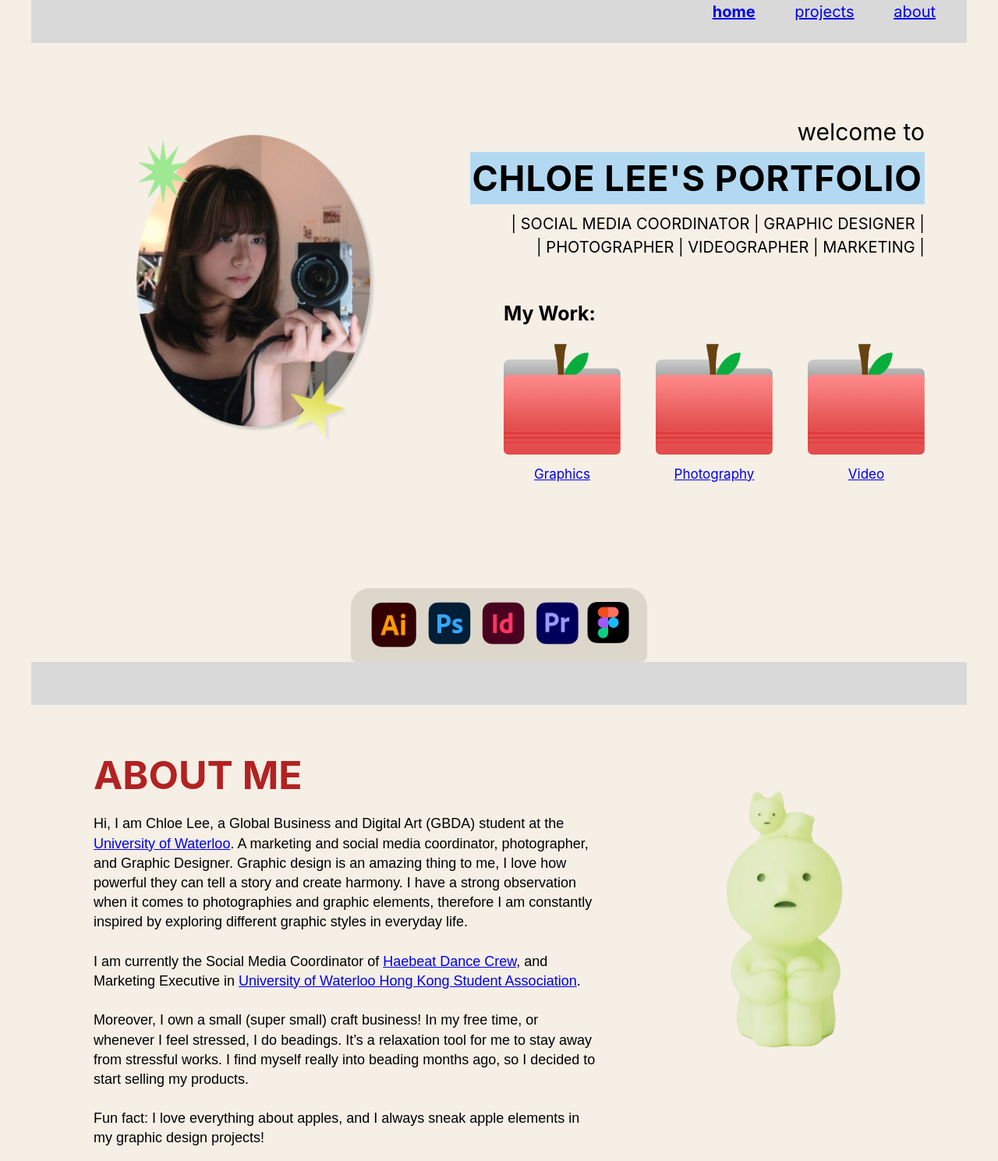
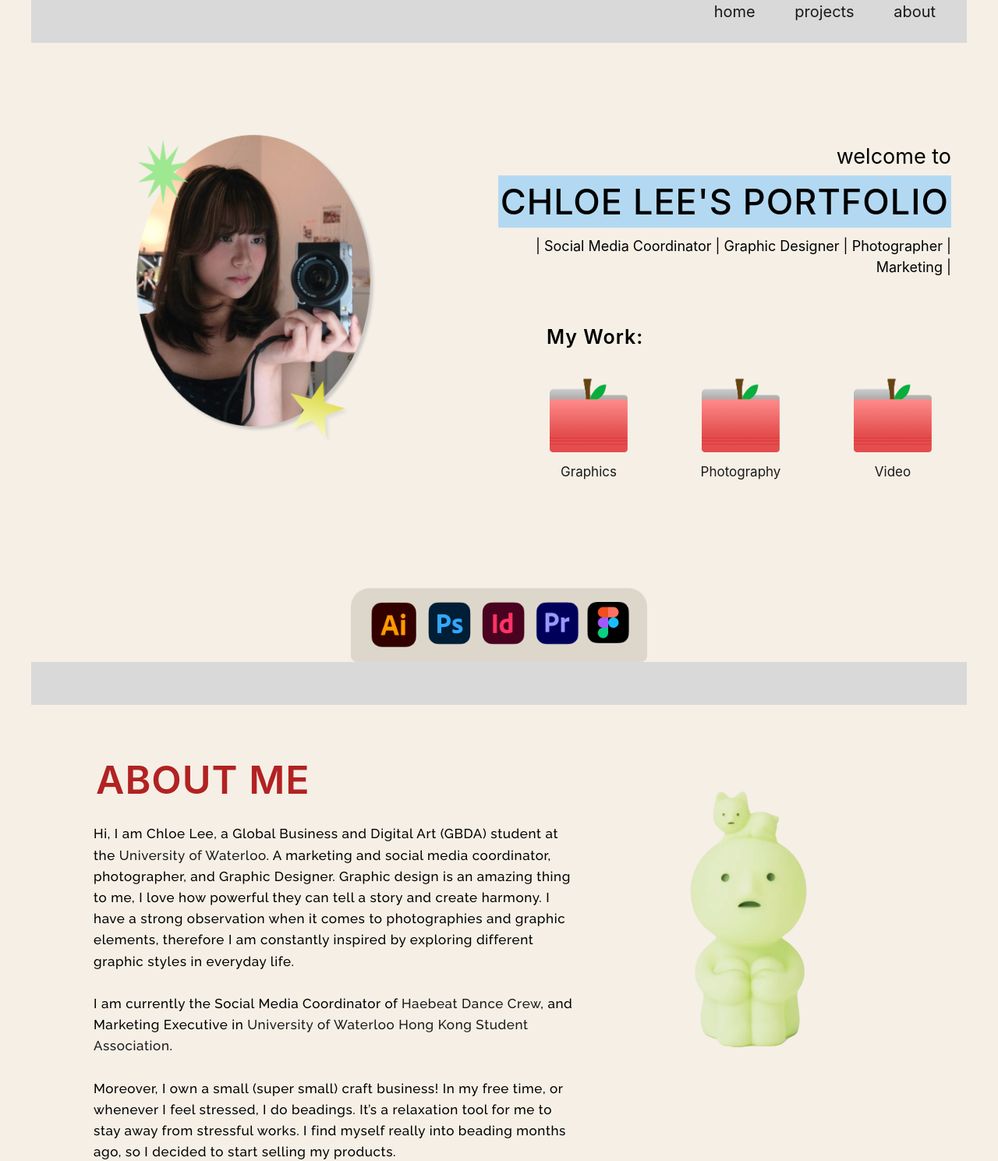
Before and after one commit to chloeleehc/a3-webdesign, a plain HTML site: page index.html in a window 1280 px wide. Shown: the part 25-1514 px from the top of the page at 78% size. Drawn offline with Linux system fonts and the light colour scheme; a web font is replaced by a local one.

Commit message:
( ◕ ◞ ◕ ) auto commit

```diff
--- a/index.html
+++ b/index.html
@@ -3,7 +3,9 @@
 <head>
   <title>Assignment3 Web Design</title>
   <meta charset="utf-8">
-  <link rel="stylesheet" href="https://fonts.googleapis.com/css2?family=Merge+One&display=swap">
+  <link rel="preconnect" href="https://fonts.googleapis.com">
+<link rel="preconnect" href="https://fonts.gstatic.com" crossorigin>
+<link href="https://fonts.googleapis.com/css2?family=Comfortaa:wght@300..700&family=Raleway:ital,wght@0,100..900;1,100..900&display=swap" rel="stylesheet">
   <style>
     body {
       background-color: #F5EFE6;
@@ -15,6 +17,16 @@
     img {
       height: auto;
     }
+
+    a:link, a:visited {
+      color: #1A1A1A;
+      text-decoration: none;
+    }
+
+    a:hover, a:active {
+      color: #B22222;
+    }
+
     .container {
       width: 1200px;
       margin: 0 auto;
@@ -42,8 +54,8 @@
     }
     .hero-section {
       display: grid;
-      grid-template-columns: 30% 65%;
-      gap: 60px;
+      grid-template-columns: 45% 55%;
+      gap: 40px;
       padding: 60px 60px 20px 60px;
       align-items: center;
     }
@@ -52,21 +64,30 @@
     }
 
     .welcome-text {
-      font-size: 30px;
-      margin: 20px 0 8px 0;
+      font-size: 27px;
+      margin: 50px 0 8px 0;
     }
 
     h1 {
       background-color: #B3D9F2;
       display: inline-block;
       font-size: 45px;
+      font-weight: 500;
+      margin: 0 0 12px 0;
+      padding: 6px 3px 6px 3px;
+      letter-spacing: 1px;
+    }
+
+    h2 {
+      font-size: 35px;
+      font-weight: 600;
       margin: 0 0 12px 0;
       padding: 6px 3px 6px 3px;
       letter-spacing: 1px;
     }
 
     .intro {
-      font-size: 20px;
+      font-size: 18px;
       margin-top: -2px;
       line-height: 1.5;
     }
@@ -74,7 +95,7 @@
       font-size: 25px;
       text-align: left;
       width: 540px;
-      margin: 55px 0 20px auto;
+      margin: 55px -24px 30px auto;
     }
 
     .folder-grid {
@@ -121,7 +142,7 @@
       padding: 60px 80px;
       display: grid;
       grid-template-columns: 60% 40%;
-      gap: 50px;
+      gap: 20px;
       align-items: start;
     }
 
@@ -132,10 +153,12 @@
     }
 
     .aboutme-text {
-      font-family: "Merge One", sans-serif;
-      width: 650px;
-      font-size: 18px;
-      line-height: 1.4;
+      font-family: "Raleway", sans-serif;
+      font-weight: 450;
+      width: 100%;
+      letter-spacing: 0.6px;
+      font-size: 17px;
+      line-height: 1.6;
       margin: 0 0 20px 0;
     }
 
@@ -147,21 +170,26 @@
 
     .contact-heading {
       color: #B22222;
-      font-size: 47px;
-      margin: 0 0 10px 0;
+      font-size: 40px;
+      margin: 300px 0 0 0;
       text-align: right;
     }
 
     .contact-box p {
+      font-family: "Raleway", sans-serif;
+      font-weight: 450;
+      width: 100%;
+      letter-spacing: 0.6px;
+      font-size: 20px;
+      line-height: 1.6;
       margin: 5px 0 40px 0;
-      line-height: 1.6;
-      font-size: 20px;
       text-align: right;
 
     }
 
     .smiski-box {
-      text-align: right;
+      width: 400px;
+      max-width: 100%;
     }
   </style>
   </head>
@@ -169,7 +197,7 @@
     <div class="container">
       <nav>
         <ul>
-          <li><a href="#home"><strong>home</strong></a></li>
+          <li><a href="#home">home</a></li>
           <li><a href="#projects">projects</a></li>
           <li><a href="#about">about</a></li>
         </ul>
@@ -183,26 +211,26 @@
           <div class="hero-intro">
             <p class="welcome-text">welcome to</p>
             <h1>CHLOE LEE'S PORTFOLIO</h1>
-            <p class="intro">| SOCIAL MEDIA COORDINATOR | GRAPHIC DESIGNER |<br>| PHOTOGRAPHER | VIDEOGRAPHER | MARKETING |</p>
+            <p class="intro">| Social Media Coordinator | Graphic Designer | Photographer | Marketing |</p>
           </div>
           <h2 id="projects" class="my-work-title">My Work:</h2>
 
           <div class="folder-grid">
             <div class="folder-item">
               <a href="#graphic">
-              <img src="AppleFolder.png" width="150" alt="Graphic Folder">
+              <img src="AppleFolder.png" width="100" alt="Graphic Folder">
               <p>Graphics</p>
               </a>
             </div>
             <div class="folder-item">
               <a href="#photography">
-              <img src="AppleFolder.png" width="150" alt="Photography Folder">
+              <img src="AppleFolder.png" width="100" alt="Photography Folder">
               <p>Photography</p>
               </a>
             </div>
             <div class="folder-item">
               <a href="#Videos">
-              <img src="AppleFolder.png" width="150" alt="Video Folder">
+              <img src="AppleFolder.png" width="100" alt="Video Folder">
               <p>Video</p>
               </a>
             </div>
```
